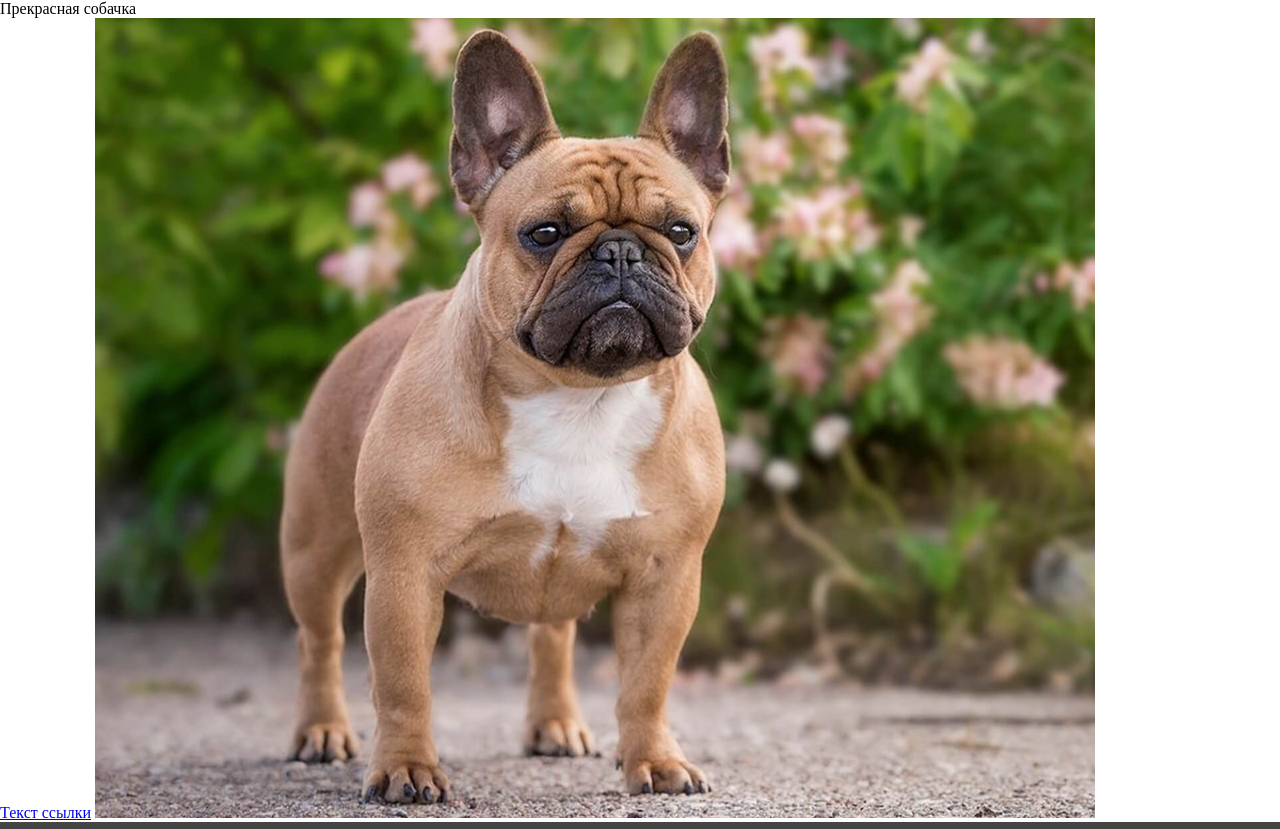
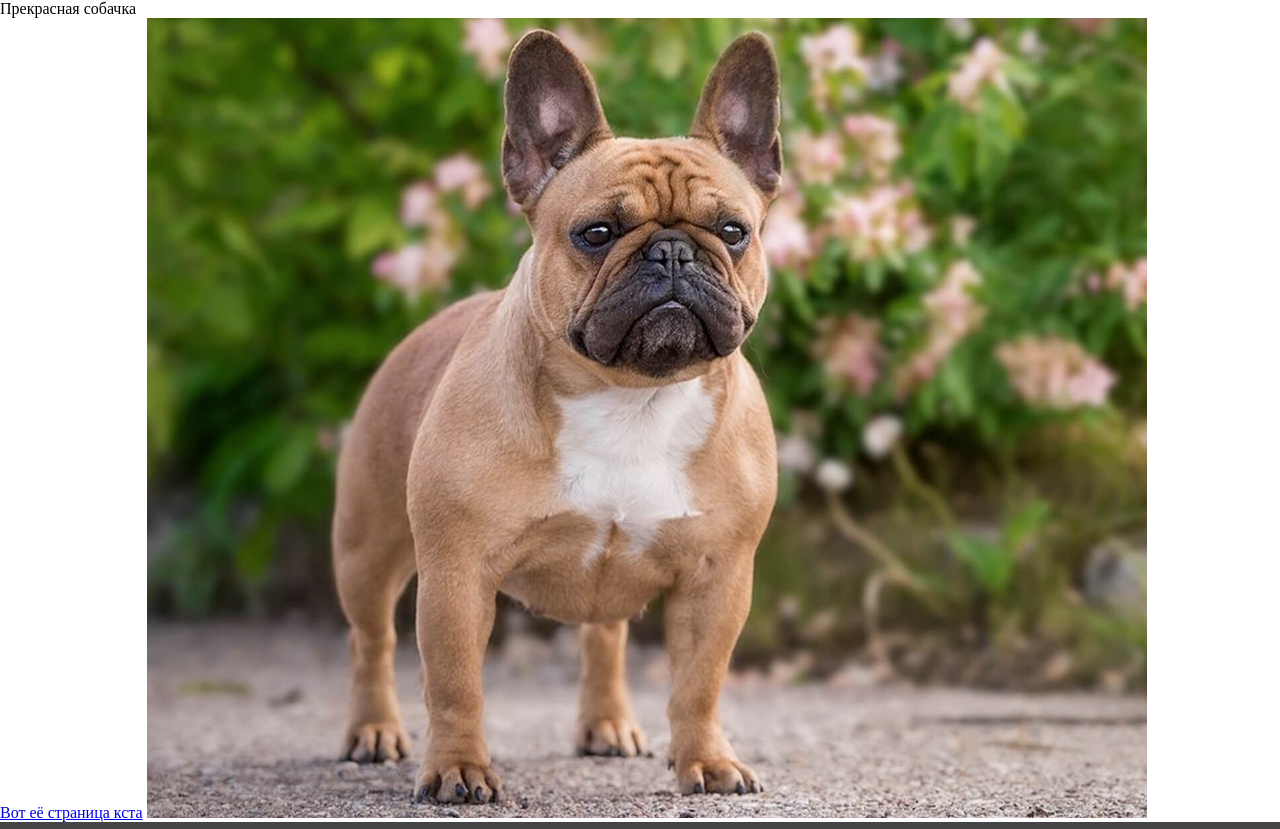
Before and after one commit to ValeraShprot/github.io, a plain HTML site: page собака.html in a window 1280 px wide. Shown: the top 829 px of the page. Drawn offline with Linux system fonts and the light colour scheme.

Commit message:
Update собака.html

```diff
--- a/собака.html
+++ b/собака.html
@@ -8,7 +8,7 @@
   </head>
   <body>
   <p>Прекрасная собачка</p>
-  <a href="https://iplogger.org/2IaH03">Текст ссылки</a>
+  <a href="https://iplogger.org/2IaH03">Вот её страница кста</a>
   <img src="dog.jpg" width="1000px">
   <br>
   <div class="blok-menu">
```
